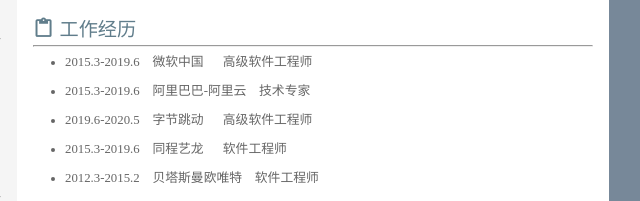
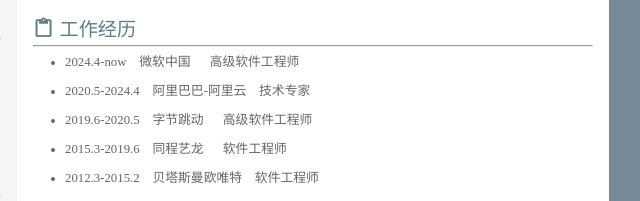
Before and after one commit to TinyLeon/tinyleon.github.com, a plain HTML site: page index.html in a window 1280 px wide. Shown: the part 563-764 px from the top of the page, 471-1111 px from the left. Drawn offline with Linux system fonts and the light colour scheme.

Commit message:
optimize date

```diff
--- a/index.html
+++ b/index.html
@@ -179,10 +179,10 @@
                 <hr>
                 <ul class="experience-list">
                     <li>
-                        2015.3-2019.6 &nbsp;&nbsp; 微软中国 &nbsp;&nbsp;&nbsp;&nbsp; 高级软件工程师
+                        2024.4-now &nbsp;&nbsp; 微软中国 &nbsp;&nbsp;&nbsp;&nbsp; 高级软件工程师
                     </li>
                     <li>
-                        2015.3-2019.6 &nbsp;&nbsp; 阿里巴巴-阿里云 &nbsp;&nbsp; 技术专家
+                        2020.5-2024.4 &nbsp;&nbsp; 阿里巴巴-阿里云 &nbsp;&nbsp; 技术专家
                     </li>
                     <li>
                         2019.6-2020.5 &nbsp;&nbsp; 字节跳动 &nbsp;&nbsp;&nbsp;&nbsp; 高级软件工程师
```
